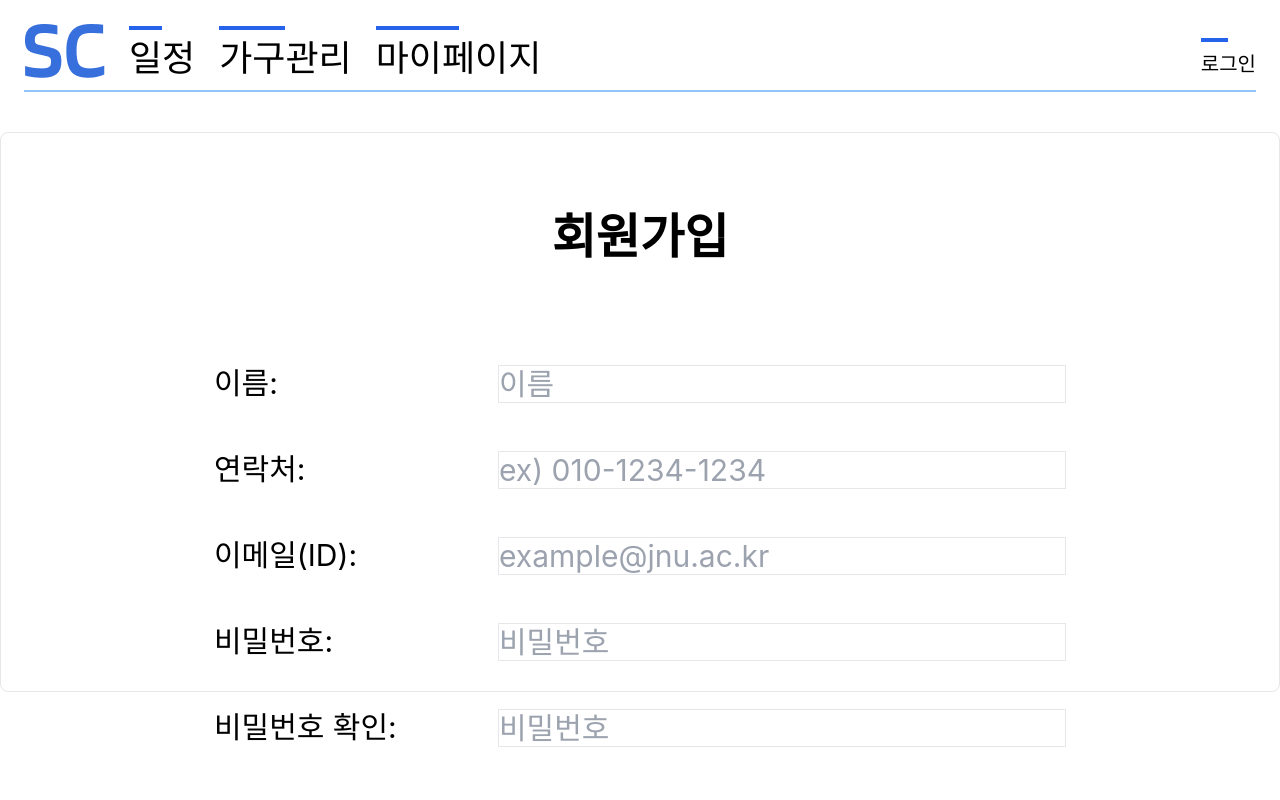
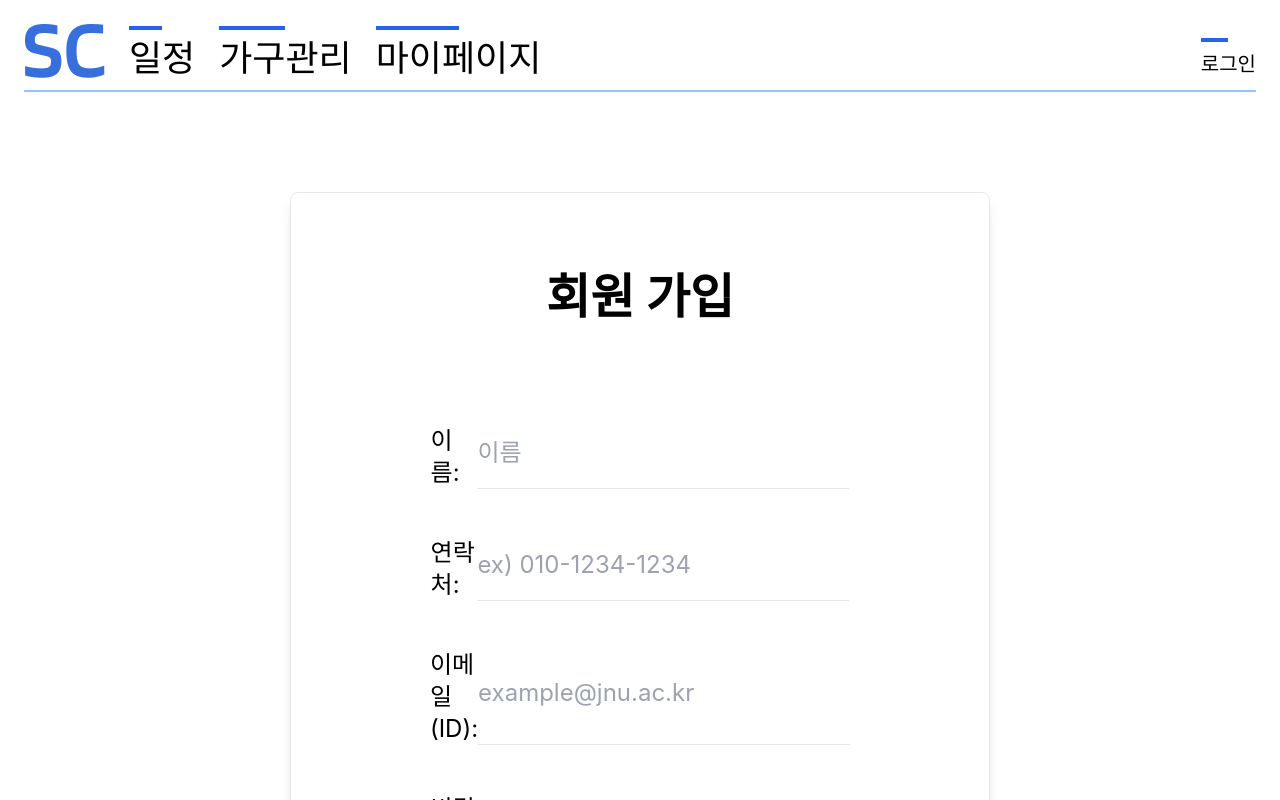
Before and after one commit to 2yunseong/Silver-Connect, a React (Create React App) app in the folder fe/: page /signup in a window 1280 px wide. Shown: the top 800 px of the page. Built offline with nearby package versions, Linux system fonts and the light colour scheme; a small style sheet from the web is missing.

Commit message:
feat(SignUp): 회원가입 페이지 CSS 변경

```diff
--- a/fe/src/SignUp/SignUp.css
+++ b/fe/src/SignUp/SignUp.css
@@ -1,3 +1,5 @@
 .sign-up-container{
-    height: calc(100vh - 240px) !important;
+    margin: 100px auto 50px auto;
+    max-width: 700px;
+    animation: fadein 1s;
 }
--- a/fe/src/SignUp/SignUp.jsx
+++ b/fe/src/SignUp/SignUp.jsx
@@ -29,59 +29,59 @@ const SignUp = () => {
   };
 
   return (
-    <div className='sign-up-container mx-auto my-10 justify-center text-center rounded-lg border'>
-      <h1 className='font-bold text-5xl m-20'>회원가입</h1>
-      <div className='flex flex-col w-100'>
-        <div className='flex justify-between text-justify w-2/3 mx-auto text-3xl my-6'>
+    <div className='sign-up-container mx-auto my-10 justify-center text-center rounded-lg border shadow-lg'>
+      <h1 className='font-bold text-5xl m-20'>회원 가입</h1>
+      <div className='flex flex-col w-full'>
+        <div className='flex justify-center text-justify w-3/5 mx-auto text-2xl my-6'>
           <span className='w-1/3'>이름:</span>
           <input
-            className='w-2/3 border'
+            className='border-b pb-2'
             type='text'
             placeholder='이름'
             onChange={name.onChange}
             value={name.value}
           />
         </div>
-        <div className='flex justify-between text-justify w-2/3 mx-auto text-3xl my-6'>
+        <div className='flex justify-center text-justify w-3/5 mx-auto text-2xl my-6'>
           <span className='w-1/3'>연락처:</span>
           <input
-            className='w-2/3 border'
+            className='border-b pb-2'
             type='text'
             placeholder='ex) 010-1234-1234'
             onChange={phoneNumber.onChange}
             value={phoneNumber.value}
           />
         </div>
-        <div className='flex justify-between text-justify w-2/3 mx-auto text-3xl my-6'>
+        <div className='flex justify-center text-justify w-3/5 mx-auto text-2xl my-6'>
           <span className='w-1/3'>이메일(ID):</span>
           <input
-            className='w-2/3 border'
+            className='border-b pb-2'
             type='text'
             placeholder='example@jnu.ac.kr'
             onChange={email.onChange}
             value={email.value}
           />
         </div>
-        <div className='flex justify-between text-justify w-2/3 mx-auto text-3xl my-6'>
+        <div className='flex justify-center text-justify w-3/5 mx-auto text-2xl my-6'>
           <span className='w-1/3'>비밀번호:</span>
           <input
-            className='w-2/3 border'
+            className='border-b pb-2'
             type='password'
             placeholder='비밀번호'
             onChange={password.onChange}
             value={password.value}
           />
         </div>
-        <div className='flex justify-between text-justify w-2/3 mx-auto text-3xl my-6'>
+        <div className='flex justify-center text-justify w-3/5 mx-auto text-2xl my-6'>
           <span className='w-1/3'>비밀번호 확인:</span>
           <input
-            className='w-2/3 border'
+            className='border-b pb-2'
             type='password'
-            placeholder='비밀번호'
+            placeholder='비밀번호 확인'
           />
         </div>
         <button
-          className='text-3xl text-white bg-blue-700 border-blue rounded-lg w-36 mx-auto my-10 h-12'
+          className='text-white bg-blue-500 border-blue rounded-xl w-96 mx-auto mt-8 mb-20 h-12'
           onClick={onSignUp}
         >
           회원가입
```
